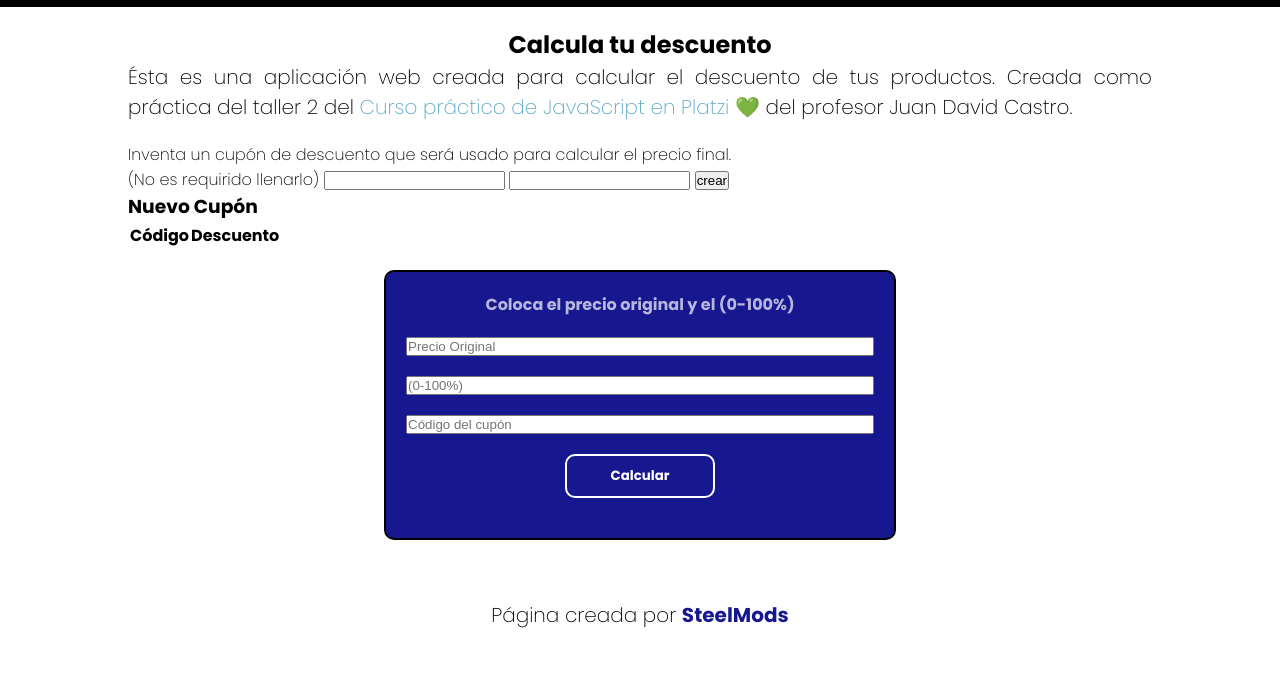
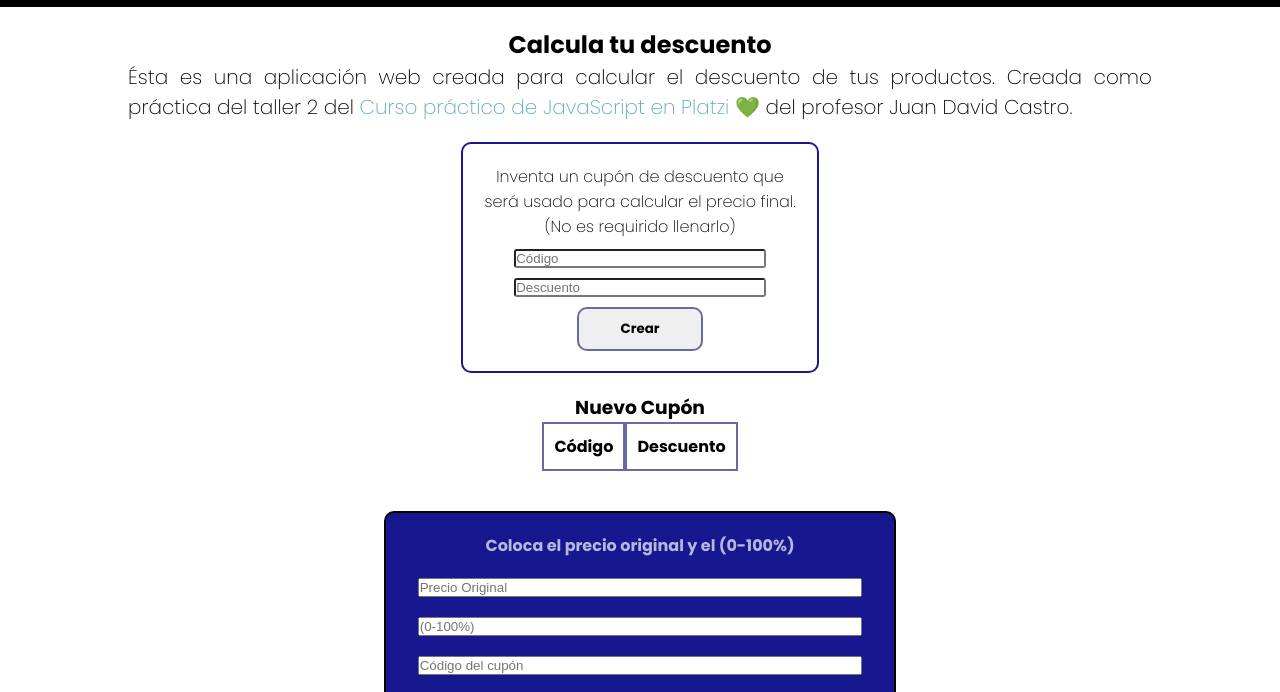
Before and after one commit to GueruDev/Calculadores-de-Descuentos-con-cupones-Taller-de-JavaScript-Platzi, a plain HTML site: page index.html in a window 1280 px wide. Shown: the part 66-758 px from the top of the page. Drawn offline with Linux system fonts and the light colour scheme.

Commit message:
Proyecto terminado

```diff
--- a/css/style.css
+++ b/css/style.css
@@ -49,7 +49,49 @@ header{
     height: 4.5rem;
 }
 
-/* MAIN */
+/* AGREGAR CUPONES */
+
+.coupons{
+    display: flex;
+    flex-direction: column;
+    text-align: center;
+}
+.coupons-add{
+    width:35%;
+    margin: 0 auto;
+    padding: 2rem;
+    border-radius: 1rem;
+    border: 2px solid rgb(23, 23, 143);
+}
+.coupon-add__input{
+    display:block;
+    width: 80%;
+    margin: 1rem auto;
+    border-radius: 3px;
+}
+
+.newcoupon{
+    width: 50%;
+    margin: 2rem auto;
+}
+.newcoupon-table{
+    margin: 0 auto;
+    border-spacing: 0;
+}
+.newcoupon-tr__th,.newcoupon-tr__td{
+    font-weight: bold;
+    padding: 1rem;
+    border: 2px solid rgb(106, 106, 163);
+}
+.coupon-add__button{
+    font-family: 'Poppins',sans-serif;
+    font-weight: bold;
+    width: 40%;
+    border: 2px solid rgb(106, 106, 163);
+    border-radius: 1rem;
+    padding: 1rem 0;
+}
+/* CALCULADORA */
 
 .maintext{
     text-align: center;
@@ -78,7 +120,10 @@ header{
     text-align: center;
     font-weight:bold;
 }
-
+.card-calculadora-form__input{
+    width:95%;
+    margin: 0 auto;
+}
 .card-calculadora-form__button{
     width: 15rem;
     margin: 0 auto;
@@ -87,11 +132,12 @@ header{
     font-weight: bold;
     color: var(--white);
     border: 2px solid white;
-    border-radius: 10px;
+    border-radius: 1rem;
     background-color: rgba(255, 255, 255, 0);
 }
 
 .card-calculadora-resultado{
+    font-weight: bold;
     text-align: center;
 }
 
@@ -106,3 +152,24 @@ footer{
     font-weight: bold;
     color:rgb(23, 23, 143);
 }
+
+/* RESPONSIVE */
+
+@media (max-width:937px){
+    .coupons-add{
+        width:60%;
+    }
+}
+@media (max-width:723px){
+    .up__h1{
+        font-size: 2.2rem;
+    }
+    .coupons-add, .card-calculadora-form{
+        width:100%;
+    }
+}
+@media (max-width:500px){
+    .newcoupon{
+        width:100%;
+    }
+}
--- a/index.html
+++ b/index.html
@@ -36,9 +36,9 @@
                     Inventa un cupón de descuento que será usado para calcular el precio final.</br>
                     (No es requirido llenarlo)
                 </label>
-                <input id="addCouponName" type="text" class="coupon-add__input">
-                <input id="addCouponDiscount" type="number" class="coupon-add__input">
-                <button type="button" onclick="Capturar()" class="coupon-add__button">crear</button>
+                <input placeholder="Código" id="addCouponName" type="text" class="coupon-add__input">
+                <input placeholder="Descuento" id="addCouponDiscount" type="number" class="coupon-add__input">
+                <button type="button" onclick="Capturar()" class="coupon-add__button">Crear</button>
             </form>
             <div class="newcoupon">
                 <h3 class="newcoupon__h3">Nuevo Cupón</h3>
@@ -55,8 +55,8 @@
             <p class="card-calculadora__p"></p>
             <form action="" class="card-calculadora-form">
                 <label for="" class="card-calculadora-form__label">Coloca el precio original y el (0-100%)</label>
-                <input required placeholder="Precio Original" id="inputPrize" type="number" class="card-calculadora-form__input">
-                <input required placeholder="(0-100%)" id="inputDiscount" type="number" class="card-calculadora-form__input">
+                <input  placeholder="Precio Original" id="inputPrize" type="number" class="card-calculadora-form__input">
+                <input  placeholder="(0-100%)" id="inputDiscount" type="number" class="card-calculadora-form__input">
                 <input  placeholder="Código del cupón" id="inputCoupon" type="text" class="card-calculadora-form__input">
                 <button type="button" onClick="calcularValorDescuento()" class="card-calculadora-form__button">Calcular</button>
                 <p id="calculadora-resultado" class="card-calculadora-resultado"></p>
```
Also changed, not shown: js/app.js (+0 -7 lines).
